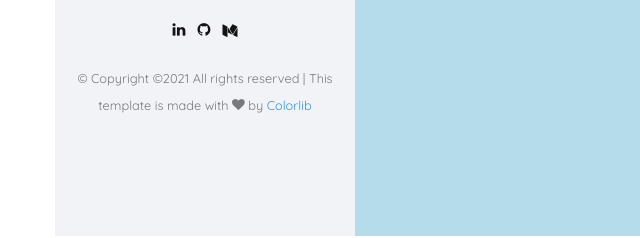
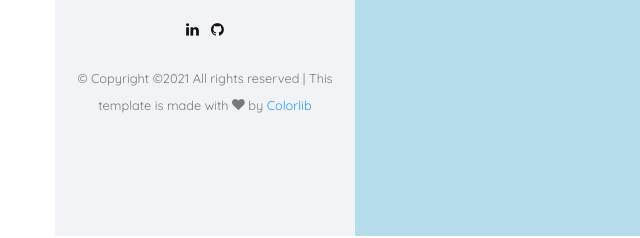
Before and after one commit to Shreya1912/Shreya1912.github.io, a plain HTML site: page index.html in a window 1280 px wide. Shown: the part 564-802 px from the top of the page, 0-640 px from the left. Drawn offline with nearby package versions, Linux system fonts and the light colour scheme; files whose address does not match are found by name; a web font is replaced by a local one.

Commit message:
Update index.html

```diff
--- a/index.html
+++ b/index.html
@@ -85,7 +85,7 @@
 				<ul>
 					<li><a href="https://www.linkedin.com/in/shreyahshah/" alt="Shreya Shah" target="_blank" rel="noopener"><i class="icon-linkedin"></i></a></li>
 					<li><a href="https://github.com/Shreya1912/" alt="Shreya Shah" target="_blank" rel="noopener"><i class="icon-github"></i></a></li>
-					<li><a href="https://medium.com/@khaledimad" alt="Shreya Shah" target="_blank" rel="noopener"><i class="fa fa-medium"></i></a></li>
+					<!-- <li><a href="https://medium.com/@khaledimad" alt="Shreya Shah" target="_blank" rel="noopener"><i class="fa fa-medium"></i></a></li> -->
 				</ul>
 
 				<p><small>&copy; <!-- Link back to Colorlib can't be removed. Template is licensed under CC BY 3.0. -->Copyright &copy;<script>document.write(new Date().getFullYear());</script> All rights reserved | This template is made with <i class="icon-heart" aria-hidden="true"></i> by <a href="https://colorlib.com" target="_blank">Colorlib</a><!-- Link back to Colorlib can't be removed. Template is licensed under CC BY 3.0. --> </small></p>
```
